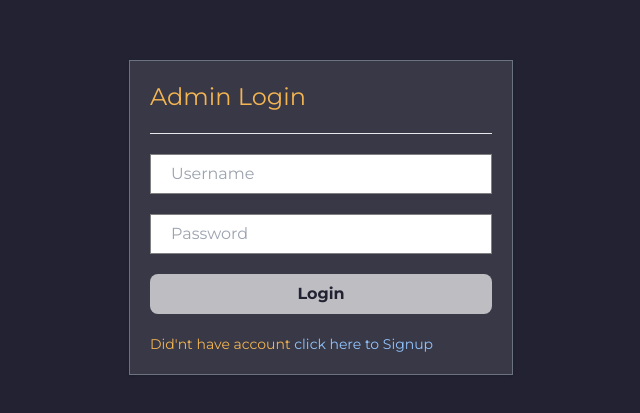
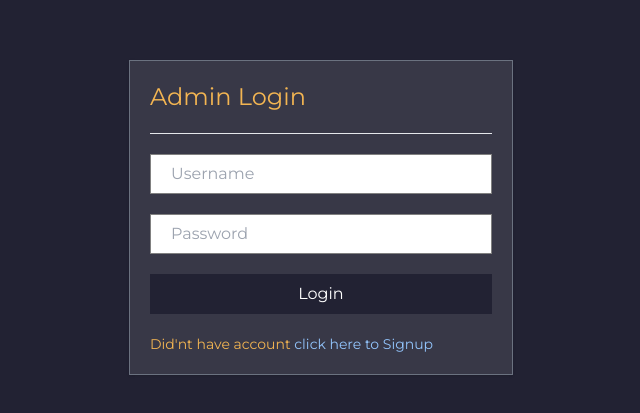
Before and after one commit to Dharungandhy28/Dynamic-portfolio-Frontend, a React (Create React App) app: page /admin-login in a window 1280 px wide. Shown: the part 183-596 px from the top of the page, without its empty margins (319-959 px from the left). Built offline with nearby package versions, Linux system fonts and the light colour scheme.

Commit message:
Button fixed

```diff
--- a/src/Pages/Admin/Login.js
+++ b/src/Pages/Admin/Login.js
@@ -54,8 +54,8 @@ function Login() {
           className="text-black"
         />
         <button
-          className=" text-primary p-2 font-bold rounded-lg"
-          style={{ backgroundColor: "#bdbdc2" }}
+          className=" bg-primary  text-white p-2 "
+          // style={{ backgroundColor: "#bdbdc2" }}
           onClick={handleLogin}
         >
           Login
```
